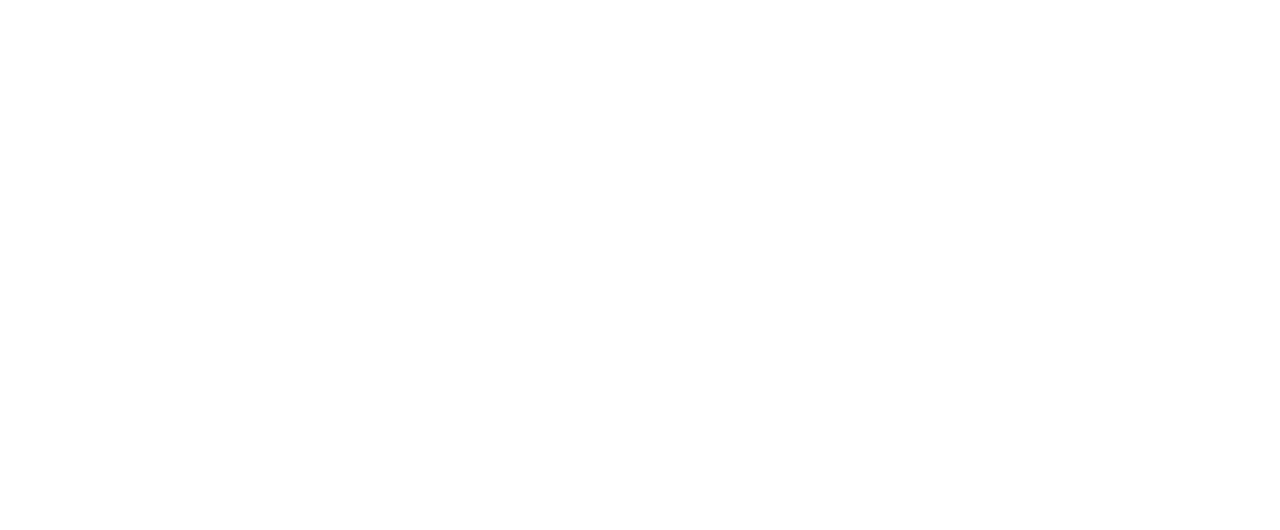
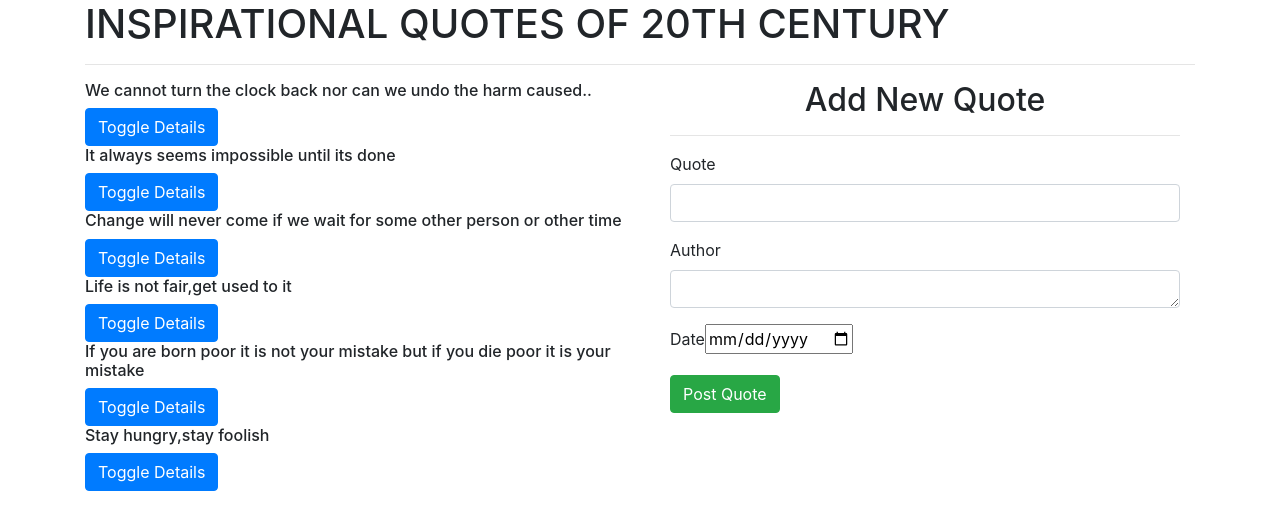
Before and after one commit to Elisephan/Quotes, an Angular app: page / in a window 1280 px wide. Shown: the top 530 px of the page. Built offline with nearby package versions, Linux system fonts and the light colour scheme.

Commit message:
add ngFor directive

```diff
--- a/src/app/quote/quote.component.html
+++ b/src/app/quote/quote.component.html
@@ -1,23 +1,16 @@
 <div class="container">
-    <h1 class="jumbotron">Inspirational quotes of 20th century</h1>
-    <hr />
-
-    <div class=" row ">
-        <div class="col-md-6 ">
-            <div *ngFor="let quote of quotes; let i=i ndex ">
+    <h1>INSPIRATIONAL QUOTES OF 20TH CENTURY</h1>
+    <hr>
+    <div class="row">
+        <div class="col-md-6">
+            <div *ngFor='let quote of quotes;let i = index'>
                 <div>
-                    <h6 appHightlight *ngIf="HighestUpvote()===q uote.like && quote.like> 0"> {{ quote.name }} due on {{ quote.completeDate | date | uppercase }}
-                    </h6>
-                    <h6 *ngIf="HighestUpvote() !== quote.like || quote.like === 0">
-                        {{ quote.name }}
-                    </h6>
-                    <button (click)="toggleDetails(i)" class="btn btn-primary">
-            Toggle Details
-          </button>
+                    <h6 appHightlight *ngIf="HighestUpvote()===quote.like && quote.like>0">{{quote.name}} due on {{quote.completeDate|date|uppercase}}</h6>
+                    <h6 *ngIf="HighestUpvote()!==quote.like || quote.like===0">{{quote.name}}</h6>
+                    <button (click)='toggleDetails(i)' class="btn btn-primary">Toggle Details</button>
                 </div>
-
-                <div *ngIf="quote.showAuthor">
-                    <app-quote-detail [quote]="quote" (isComplete)="deleteQuote($event, i)"></app-quote-detail>
+                <div *ngIf='quote.showAuthor'>
+                    <app-quote-detail [quote]='quote' (isComplete)='deleteQuote($event,i)'></app-quote-detail>
                 </div>
             </div>
         </div>
```
